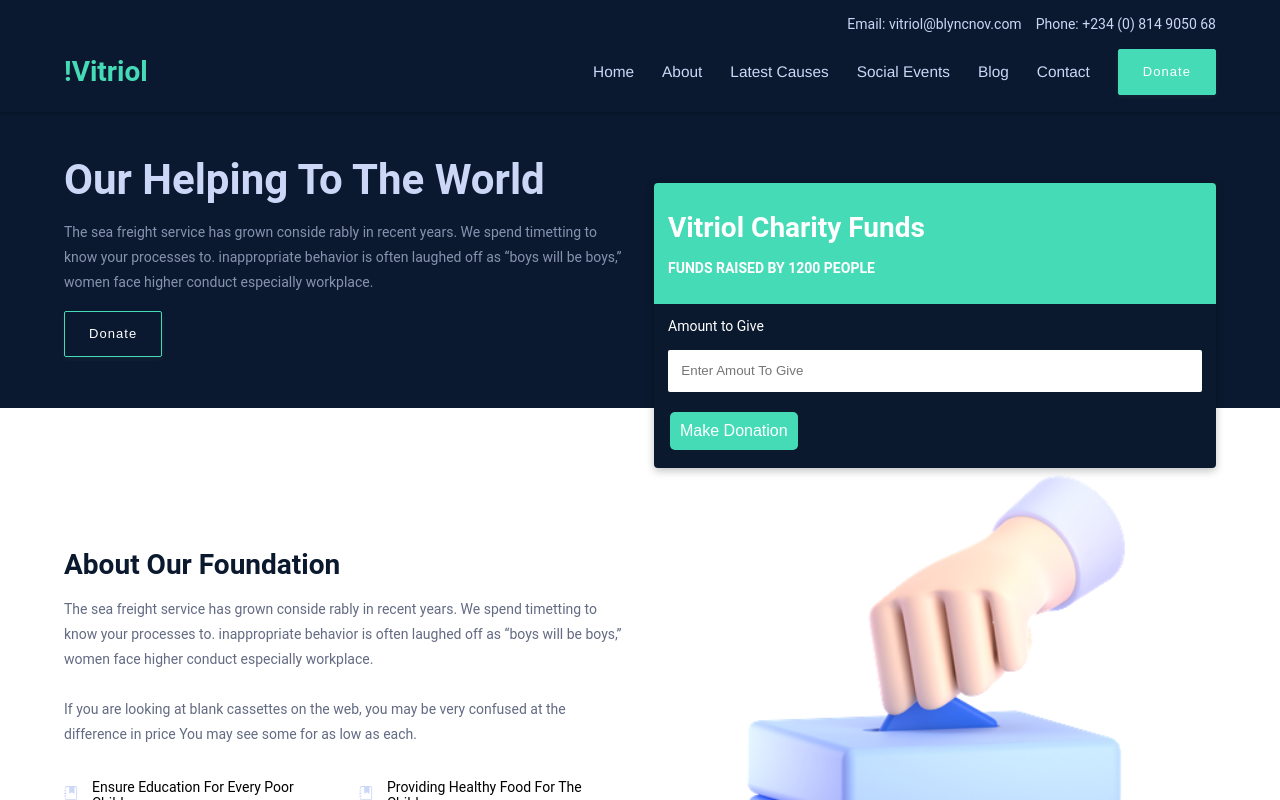
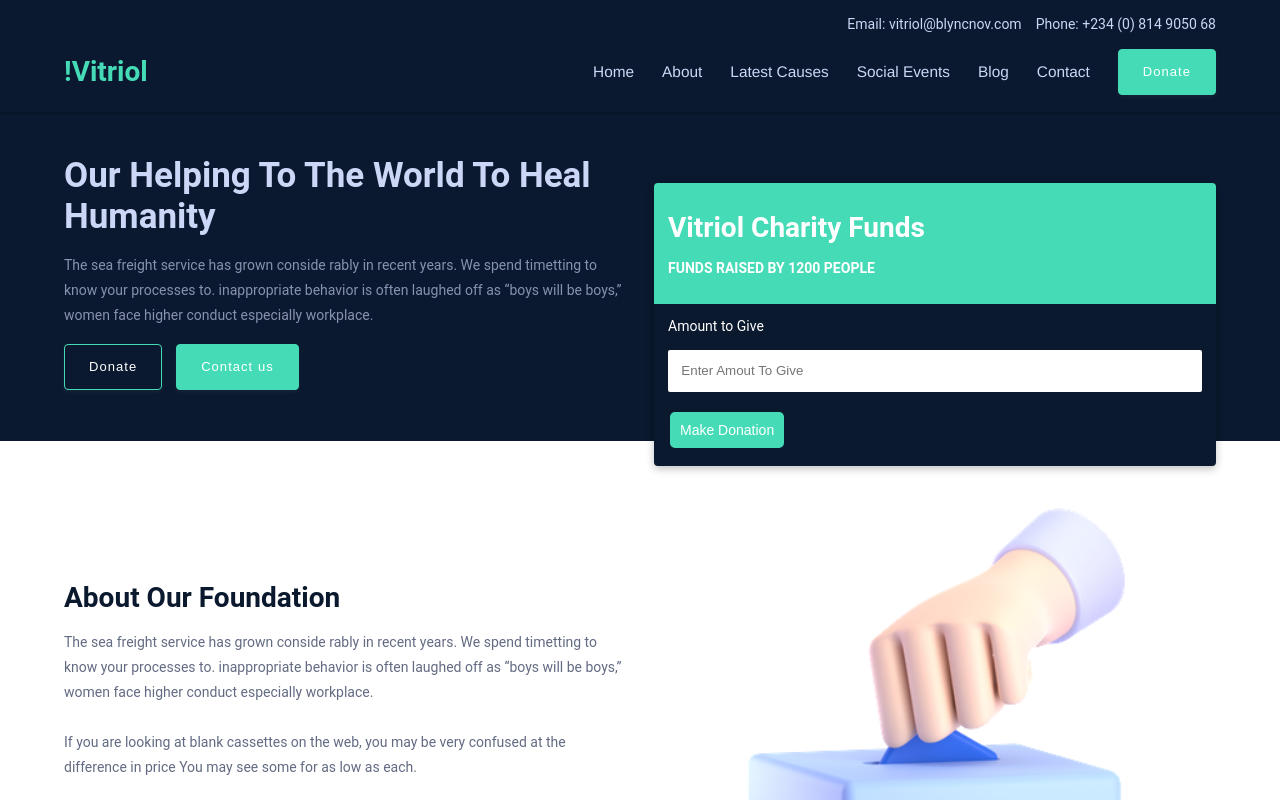
Before and after one commit to blyncnov/-Vitriol, a Next.js app: page / in a window 1280 px wide. Shown: the top 800 px of the page. Built offline with nearby package versions, Linux system fonts and the light colour scheme.

Commit message:
anti vitriol charity webapplication v5

```diff
--- a/components/HeroIntro.jsx
+++ b/components/HeroIntro.jsx
@@ -29,9 +29,9 @@ const HeroIntro = () => {
                         <SectionInner align="none">
                             <Divider>
                                 <HeadingOne
-                                    size="3rem"
+                                    size="2.5rem"
                                     color="#ccd6f6">
-                                    Our Helping To The World
+                                    Our Helping To The World To Heal Humanity
                                 </HeadingOne>
                                 <br />
                                 <Paragraph color="#8892B0">
@@ -42,7 +42,8 @@ const HeroIntro = () => {
 
                                 <br />
                                 <FlexBoxToRow>
-                                    <Button tittle="Donate" urlData="mailto:bholuwatife00@gmail.com" />
+                                    <Button tittle="Donate" bgHover="#45DBB7" urlData="mailto:bholuwatife00@gmail.com" />
+                                    <Button bg="#45DBB7" tittle="Contact us" urlData="" />
                                 </FlexBoxToRow>
                                 <br />
                             </Divider>
--- a/styles/constants/Constants.js
+++ b/styles/constants/Constants.js
@@ -82,7 +82,7 @@ export const Button1 = styled.button`
     letter-spacing: 0.08em;
     text-transform: Capitalise;
     padding: 12px 24px;
-    border-radius: 2px;
+    border-radius: 4px;
     cursor: pointer;
     transition: all 0.5s ease-in-out, color 0.15s ease-in-out,
       background-color 0.5s ease-in-out, border-color 0.15s ease-in-out,
--- a/styles/styled/HeroIntro.js
+++ b/styles/styled/HeroIntro.js
@@ -66,7 +66,7 @@ button {
   text-align: center;
   text-decoration: none;
   display: inline-block;
-  font-size: 16px;
+  font-size: 14px;
   margin: 4px 2px;
   cursor: pointer;
   border-radius: 5px;
```
